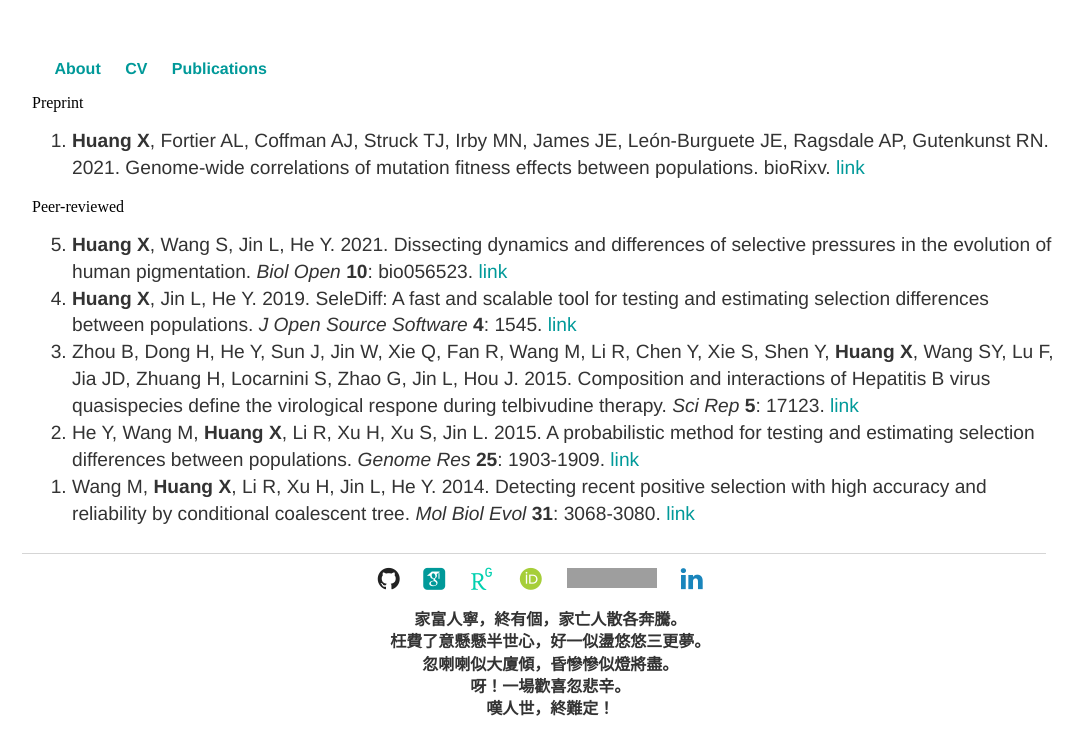
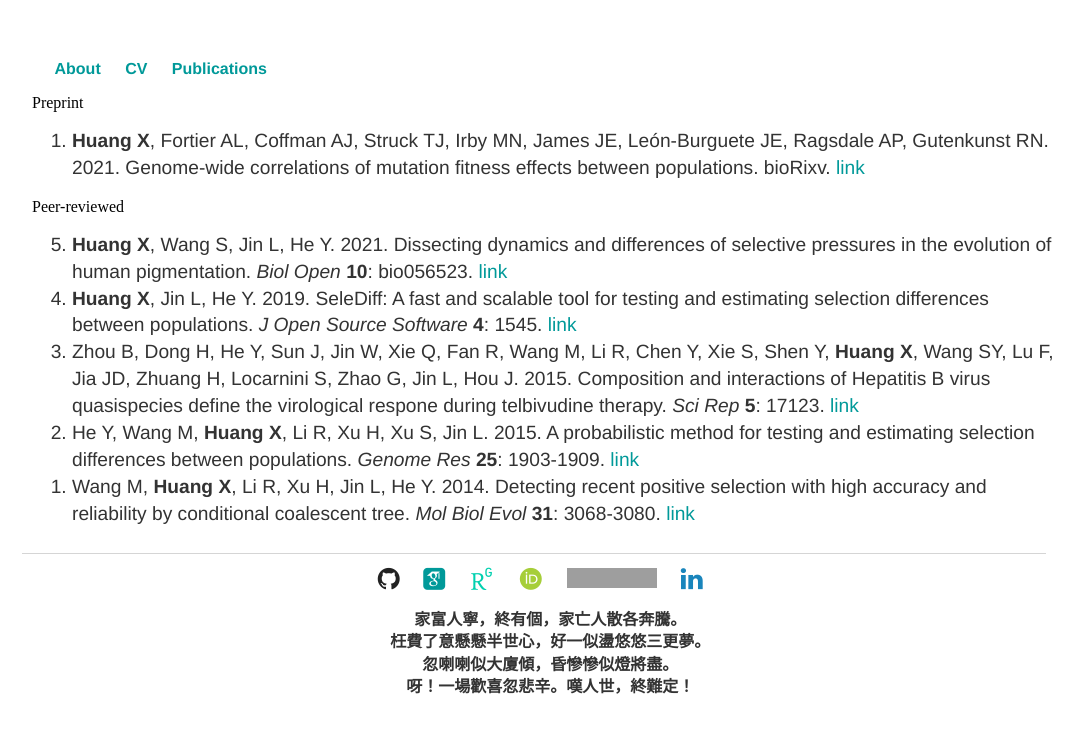
Before and after one commit to xin-huang/xin-huang.github.io, a Jekyll site: the page built from publications/index.html, in a window 1280 px wide. Shown: the top 755 px of the page, without its empty margins (106-1189 px from the left). Built offline with Jekyll 4.4.1, drawn with Linux system fonts in a browser that asks for light colours; some web fonts are replaced; comment, search, counter and statistics services are not loaded; grey boxes are pictures that could not be loaded.

Commit message:
20210131 Update poem

```diff
--- a/_layouts/default.html
+++ b/_layouts/default.html
@@ -62,7 +62,7 @@
             <!-- <p class="poem">殘聲憑燭捻韶光，半掩孤幃懸錦囊。<br>滿樹凋零無寄處，獨吟蕭索倦癡狂。</p> -->
             <!-- <p class="poem">談風月，評聖愚，撫劍笑公輸。<br>巧奪班門明夜火，鋒海照寒軀。</p> -->
             <!-- <p class="poem">鏽劍何在？盛名何來？ <br>全作腐骨鑄屍骸，千年難成盡無奈。<br>寧拋冠，望興嘆，百感傷懷，廢字成哀。</p> -->
-            <p class="poem">家富人寧，終有個，家亡人散各奔騰。<br>枉費了意懸懸半世心，好一似盪悠悠三更夢。<br>忽喇喇似大廈傾，昏慘慘似燈將盡。<br>呀！一場歡喜忽悲辛。<br>嘆人世，終難定！</p>
+            <p class="poem">家富人寧，終有個，家亡人散各奔騰。<br>枉費了意懸懸半世心，好一似盪悠悠三更夢。<br>忽喇喇似大廈傾，昏慘慘似燈將盡。<br>呀！一場歡喜忽悲辛。嘆人世，終難定！</p>
         </ul>
     </footer>
     {% include analytics.html %}
```
